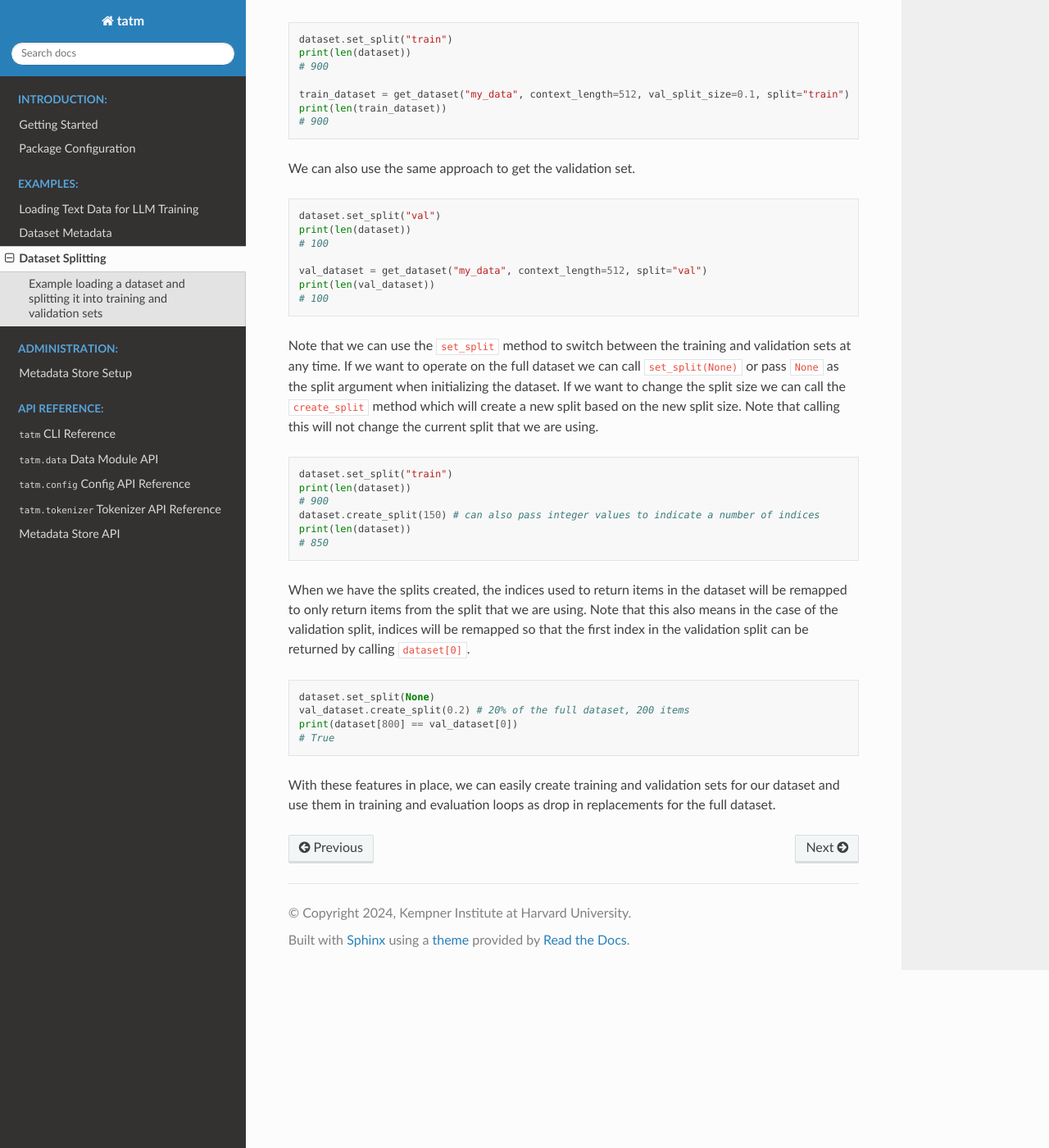
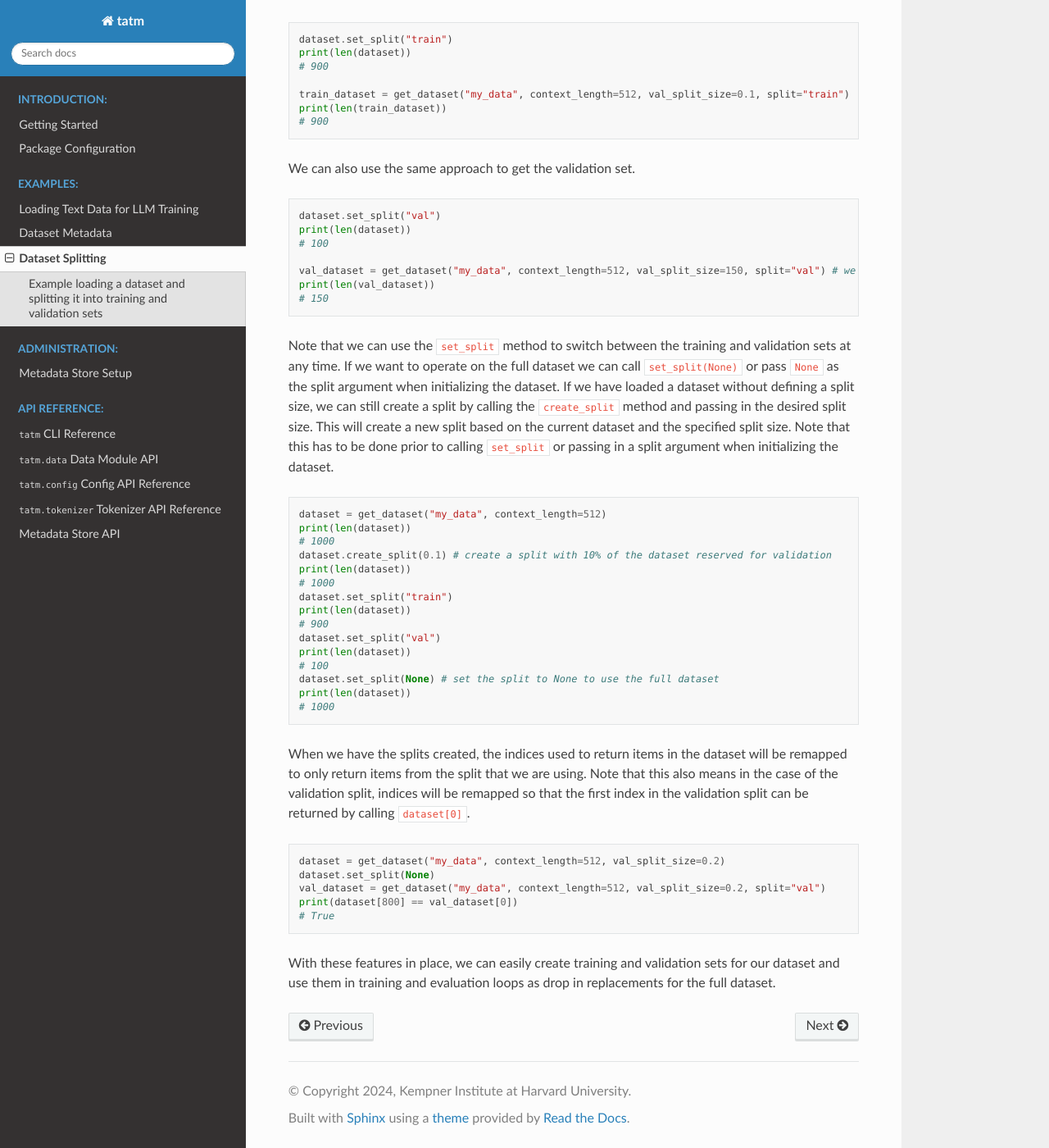
Before and after one commit to KempnerInstitute/tatm, a Sphinx documentation site: the page built from docs/dataset_splits.md, in a window 1280 px wide and 1400 px high, scrolled down 711 px. Shown: the whole window at 82% size. Built offline with Sphinx 7.4.7 and the Read the Docs theme 3.1.0, drawn with Linux system fonts in a browser that asks for light colours.

Commit message:
respond to tims comments

````diff
--- a/docs/dataset_splits.md
+++ b/docs/dataset_splits.md
@@ -42,29 +42,40 @@ dataset.set_split("val")
 print(len(dataset))
 # 100
 
-val_dataset = get_dataset("my_data", context_length=512, split="val")
+val_dataset = get_dataset("my_data", context_length=512, val_split_size=150, split="val") # we can also pass in a number of items to use for the validation set
 print(len(val_dataset))
-# 100
+# 150
 ```
 
-Note that we can use the `set_split` method to switch between the training and validation sets at any time. If we want to operate on the full dataset we can call `set_split(None)` or pass `None` as the split argument when initializing the dataset. If we want to change the split size we can call the `create_split`
-method which will create a new split based on the new split size. Note that calling this will not change the current split that we are using.
+Note that we can use the `set_split` method to switch between the training and validation sets at any time. If we want to operate on the full dataset we can call `set_split(None)` or pass `None` as the split argument when initializing the dataset. If we have loaded a dataset without defining a split size, we can still create a split by calling the `create_split` method and passing in the desired split size. This will create a new split based on the current dataset and the specified split size. Note that this has to be done prior to calling `set_split` or passing in a split argument when initializing the dataset.
 
 ```python
+dataset = get_dataset("my_data", context_length=512)
+print(len(dataset))
+# 1000
+dataset.create_split(0.1) # create a split with 10% of the dataset reserved for validation
+print(len(dataset))
+# 1000
 dataset.set_split("train")
 print(len(dataset))
 # 900
-dataset.create_split(150) # can also pass integer values to indicate a number of indices
+dataset.set_split("val")
 print(len(dataset))
-# 850
+# 100
+dataset.set_split(None) # set the split to None to use the full dataset
+print(len(dataset))
+# 1000
 ```
+
+
 
 When we have the splits created, the indices used to return items in the dataset will be remapped to only return items from the split that we are using. Note that
 this also means in the case of the validation split, indices will be remapped so that the first index in the validation split can be returned by calling `dataset[0]`.
 
 ```python
+dataset = get_dataset("my_data", context_length=512, val_split_size=0.2)
 dataset.set_split(None)
-val_dataset.create_split(0.2) # 20% of the full dataset, 200 items
+val_dataset = get_dataset("my_data", context_length=512, val_split_size=0.2, split="val")
 print(dataset[800] == val_dataset[0])
 # True
 ```
````
